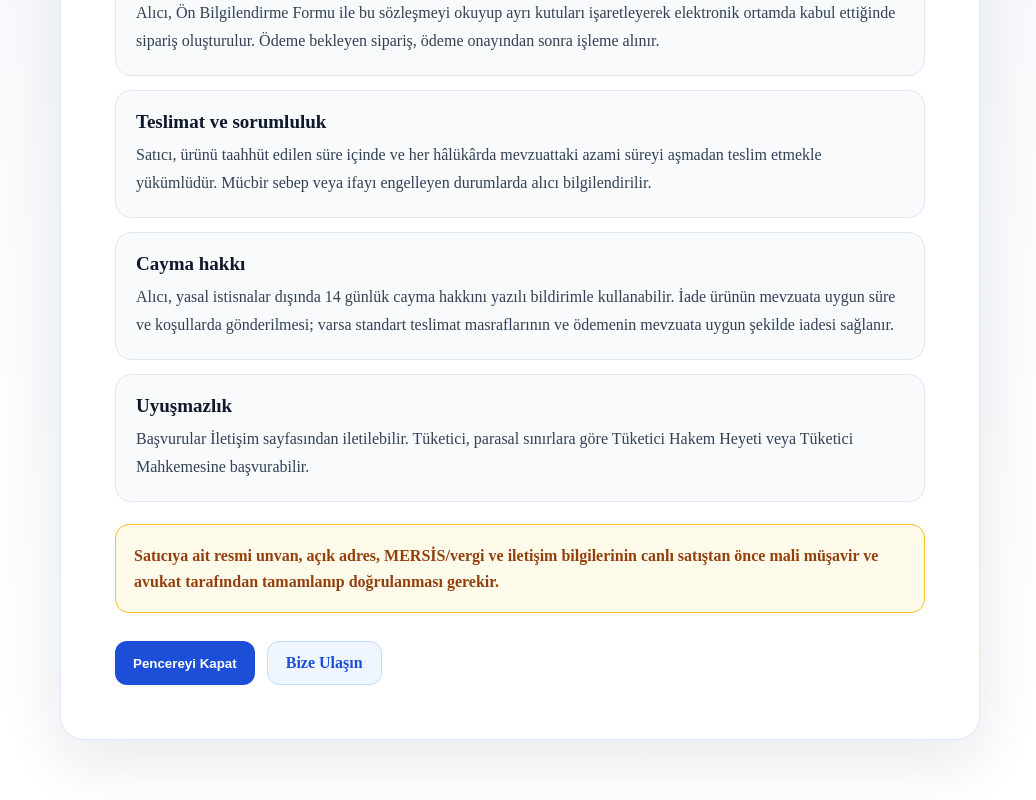
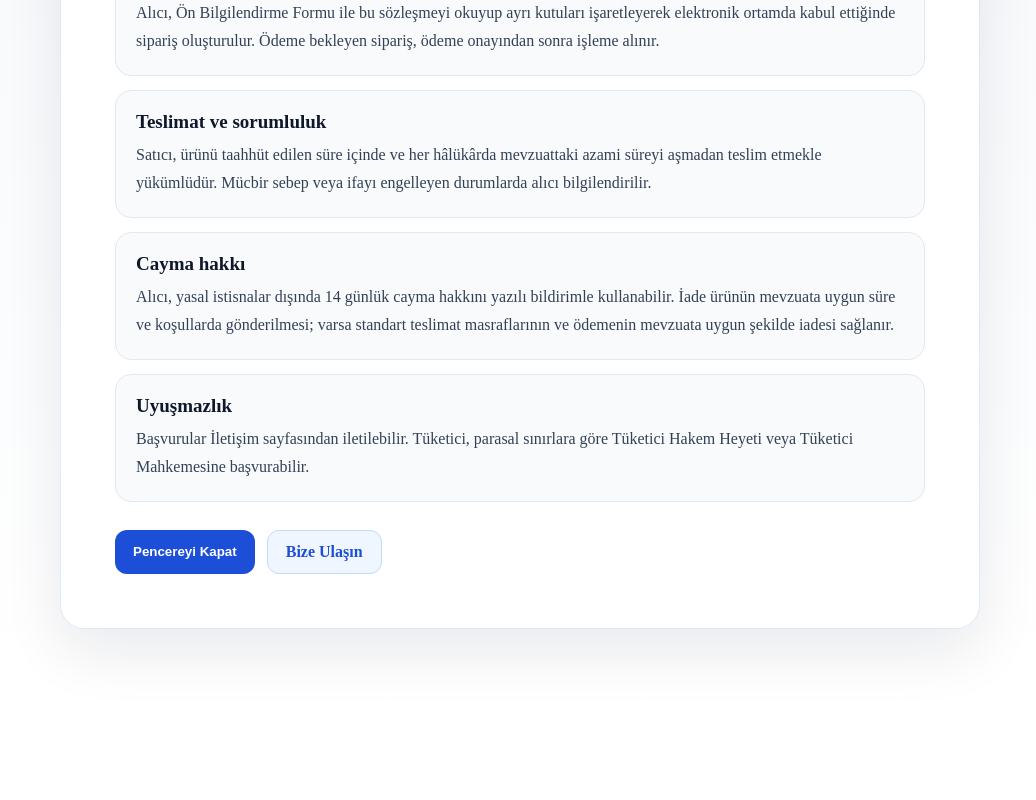
Before and after one commit to Abdulkerimhan/ftsline, a React (Vite) app in the folder frontend/: page /legal/distance-sales in a window 1280 px wide. Shown: the part 644-1444 px from the top of the page, without its empty margins (120-1156 px from the left). After the commit the page ends 1353 px from the top, so only its background shows below. Built offline with nearby package versions, Linux system fonts and the light colour scheme; no server answers.

Commit message:
Hide internal legal review note

```diff
--- a/frontend/src/pages/LegalDocument.css
+++ b/frontend/src/pages/LegalDocument.css
@@ -32,7 +32,6 @@
 .legal-sections section { padding: 20px; border: 1px solid #e2e8f0; border-radius: 16px; background: #f8fafc; }
 .legal-sections h2 { margin: 0 0 8px; font-size: 19px; }
 .legal-sections p { margin: 0; color: #334155; line-height: 1.75; }
-.legal-review-note { margin-top: 22px; padding: 18px; border: 1px solid #fbbf24; border-radius: 14px; background: #fffbeb; color: #92400e; line-height: 1.6; font-weight: 700; }
 .legal-actions { display: flex; flex-wrap: wrap; gap: 12px; margin-top: 28px; }
 .legal-actions button, .legal-actions a { padding: 12px 18px; border-radius: 12px; font-weight: 800; text-decoration: none; cursor: pointer; }
 .legal-actions button { border: 0; background: #1d4ed8; color: #fff; }
--- a/frontend/src/pages/LegalDocument.jsx
+++ b/frontend/src/pages/LegalDocument.jsx
@@ -73,12 +73,6 @@ export default function LegalDocument() {
           ))}
         </div>
 
-        {(pathname === "/legal/pre-information" || pathname === "/legal/distance-sales") && (
-          <aside className="legal-review-note">
-            Satıcıya ait resmi unvan, açık adres, MERSİS/vergi ve iletişim bilgilerinin canlı satıştan önce mali müşavir ve avukat tarafından tamamlanıp doğrulanması gerekir.
-          </aside>
-        )}
-
         <div className="legal-actions">
           <button type="button" onClick={() => window.close()}>Pencereyi Kapat</button>
           <Link to="/contact">Bize Ulaşın</Link>
```
